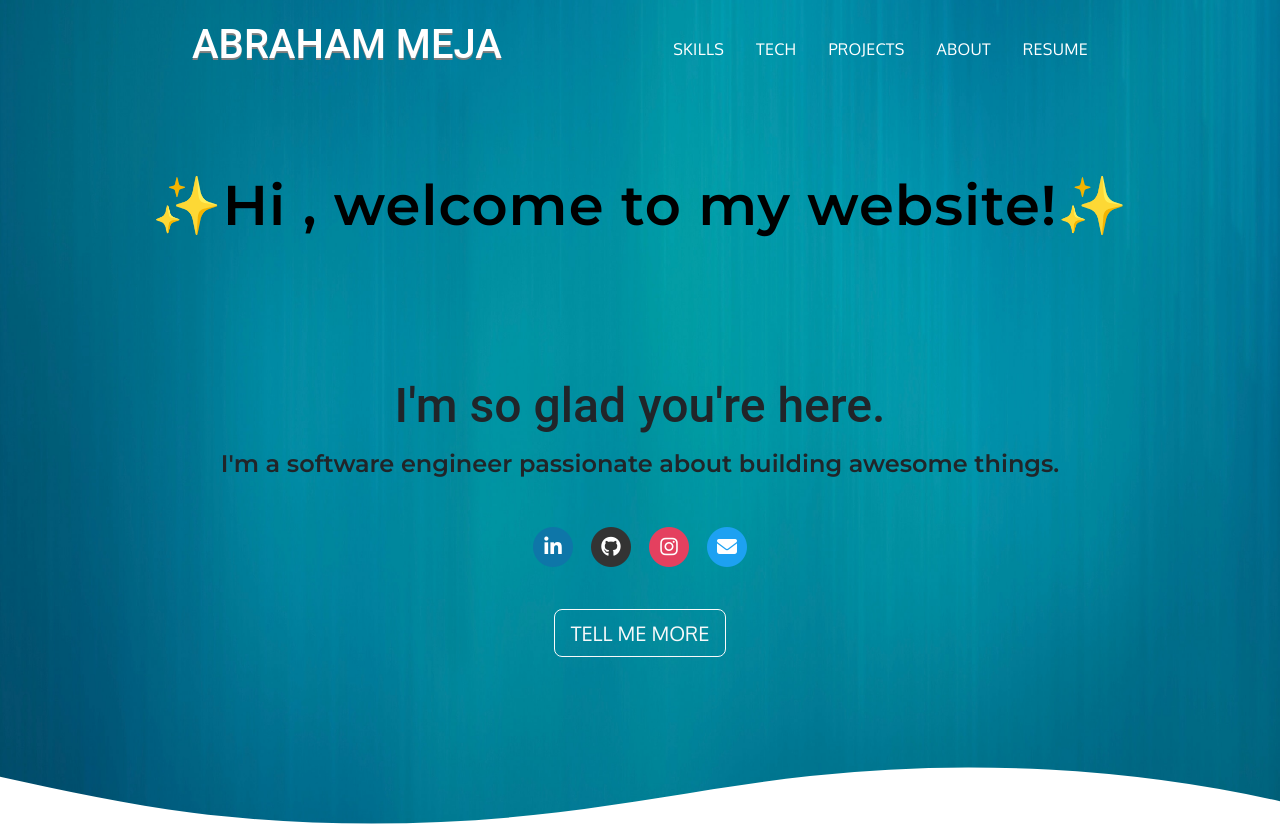
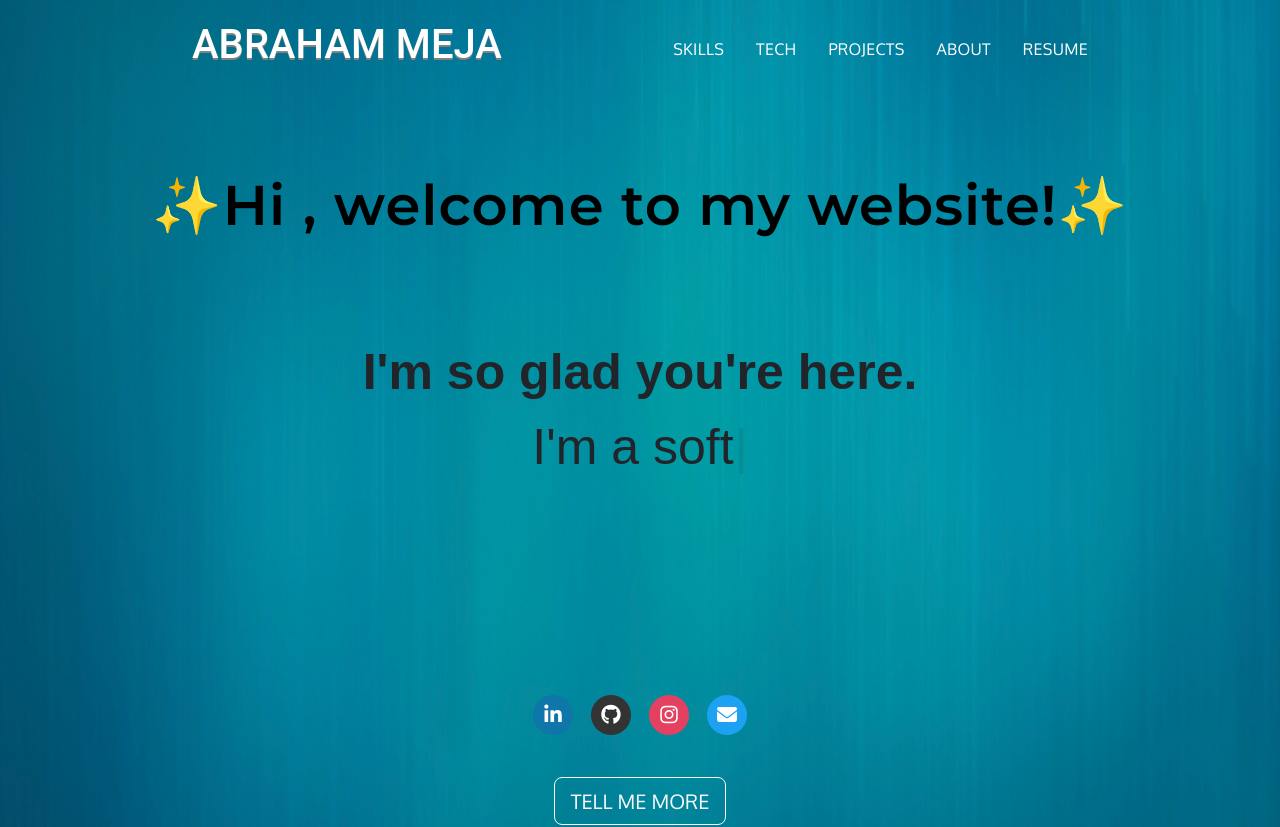
Before and after one commit to abraham-tech/my-portfolio, a React (Create React App) app: page / in a window 1280 px wide. Shown: the top 827 px of the page. Built offline with nearby package versions, Linux system fonts and the light colour scheme; a web font is replaced by a local one.

Commit message:
Add typewriter

```diff
--- a/package.json
+++ b/package.json
@@ -11,6 +11,8 @@
     "react-dom": "^18.2.0",
     "react-scripts": "5.0.1",
     "react-scroll": "^1.8.7",
+    "styled-components": "^6.1.8",
+    "typewriter-effect": "^2.21.0",
     "web-vitals": "^2.1.4"
   },
   "scripts": {
--- a/src/components/Title.js
+++ b/src/components/Title.js
@@ -1,20 +1,57 @@
 import React from "react";
 // import BackgroundImage from "../assets/background.jpg";
 import Icons from "./Icons";
-// add button and background image
+import Typewriter from "typewriter-effect";
+import styled from "styled-components";
 
+
+const Container = styled.div`
+     font-family: sans-serif;
+     font-size: 50px;
+     font-weight: 500;
+     color: ${(props) => props.theme.color};
+     background: ${(props) => props.theme.background};
+     //height: 50vh;
+`;
+
+const Content = styled.div`
+     padding-top: 80px;
+     text-align: center;
+        font-family: sans-serif;
+        font-size: 50px;
+        font-weight: 500;
+        height: 50vh;
+`;
 
 
 const Title = () => {
   return (
-    // <div id="title" style={myStyle}>
     <div className="container-fluid titleblock">
       <h1 className="titleh1" >✨Hi , welcome to my website!✨</h1>
-      <h2 className="titleh1">
-          I'm so glad you're here.
-      </h2>
+        <Content>
+        <Typewriter
+            onInit={(typewriter) => {
+                typewriter
 
-      <h3 >I'm a software engineer passionate about building awesome things.</h3>
+                    .pauseFor(1000)
+                    .typeString(
+                        "<strong>I'm so glad you're here.</strong>"
+                    )
+                    .typeString(
+                        "<br/><span>I'm a software engineer passionate about technology.</span>"
+                    )
+                    .pauseFor(5000)
+                    .start();
+
+            }}
+            options={{
+                autoStart: true,
+                loop: false
+            }}
+        />
+            </Content>
+
+      {/*<h3 >I'm a software engineer passionate about building awesome things.</h3>*/}
       <br />
       <Icons />
       <a href="#skills"  class="btn btn-outline-light btn-lg title-button">
```
Also changed, not shown: 1 other file (tests, documents, lock files or other folders).
